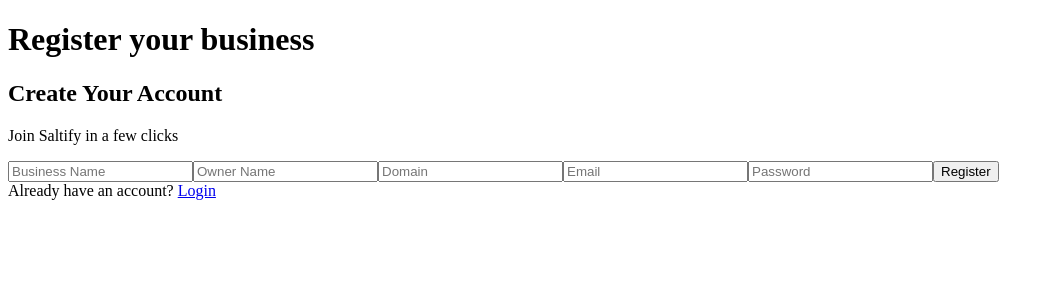
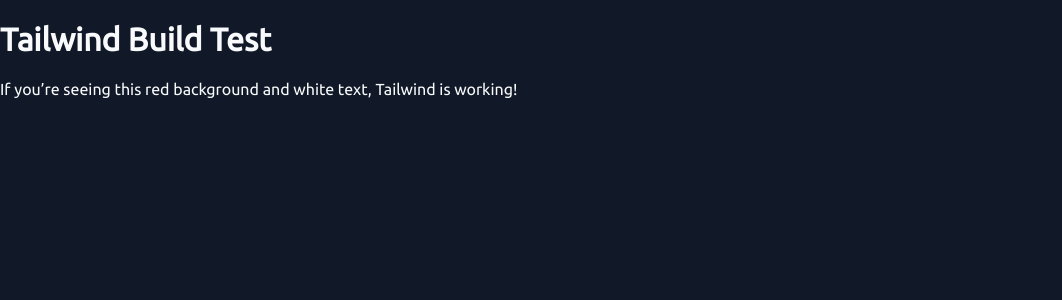
Before and after one commit to saltifysaas/saltify-frontend, a Next.js app: page / in a window 1280 px wide. Shown: the top 300 px of the page, without its empty margins (0-1062 px from the left). Built offline with nearby package versions, Linux system fonts and the light colour scheme; no server answers.

Commit message:
Fix Tailwind build pipeline and global styles

```diff
--- a/pages/index.tsx
+++ /dev/null
@@ -1,10 +0,0 @@
-import RegisterForm from "../components/RegisterForm";
-
-export default function Home() {
-  return (
-    <main className="flex flex-col items-center justify-center min-h-screen p-4">
-      <h1 className="text-2xl font-bold mb-4">Register your business</h1>
-      <RegisterForm />
-    </main>
-  );
-}
--- a/src/app/globals.css
+++ b/src/app/globals.css
@@ -17,13 +17,21 @@
   scroll-behavior: smooth;
 }
 
-/* Improve rendering consistency */
+/* Box model consistency */
 *,
 *::before,
 *::after {
   box-sizing: border-box;
 }
 
-/* Smooth typography rendering */
+/* Typography rendering tweaks */
 body {
-  -webkit-font
+  -webkit-font-smoothing: antialiased;
+  -moz-osx-font-smoothing: grayscale;
+}
+
+/* Optional link reset */
+a {
+  text-decoration: none;
+  color: inherit;
+}
--- /dev/null
+++ b/src/app/page.tsx
@@ -0,0 +1,10 @@
+export default function HomePage() {
+  return (
+    <div className="min-h-screen bg-red-500 text-white p-8">
+      <h1 className="text-3xl font-bold mb-4">Tailwind Build Test</h1>
+      <p className="text-lg">
+        If you’re seeing this red background and white text, Tailwind is working!
+      </p>
+    </div>
+  );
+}
--- a/tailwind.config.mjs
+++ b/tailwind.config.mjs
@@ -2,7 +2,7 @@
 export default {
   content: [
     "./src/**/*.{js,ts,jsx,tsx,mdx}",
-    "./app/**/*.{js,ts,jsx,tsx,mdx}",     // ✅ App Router paths
+    "./src/app/**/*.{js,ts,jsx,tsx,mdx}", // ✅ Ensures App Router files are scanned
     "./components/**/*.{js,ts,jsx,tsx}",
     "./pages/**/*.{js,ts,jsx,tsx}",
   ],
@@ -12,8 +12,8 @@
         sans: ["Ubuntu", "sans-serif"],
       },
       colors: {
-        background: "#111827",   // Tailored to your layout
-        foreground: "#F9FAFB",   // High contrast text
+        background: "#111827",
+        foreground: "#F9FAFB",
       },
     },
   },
```
